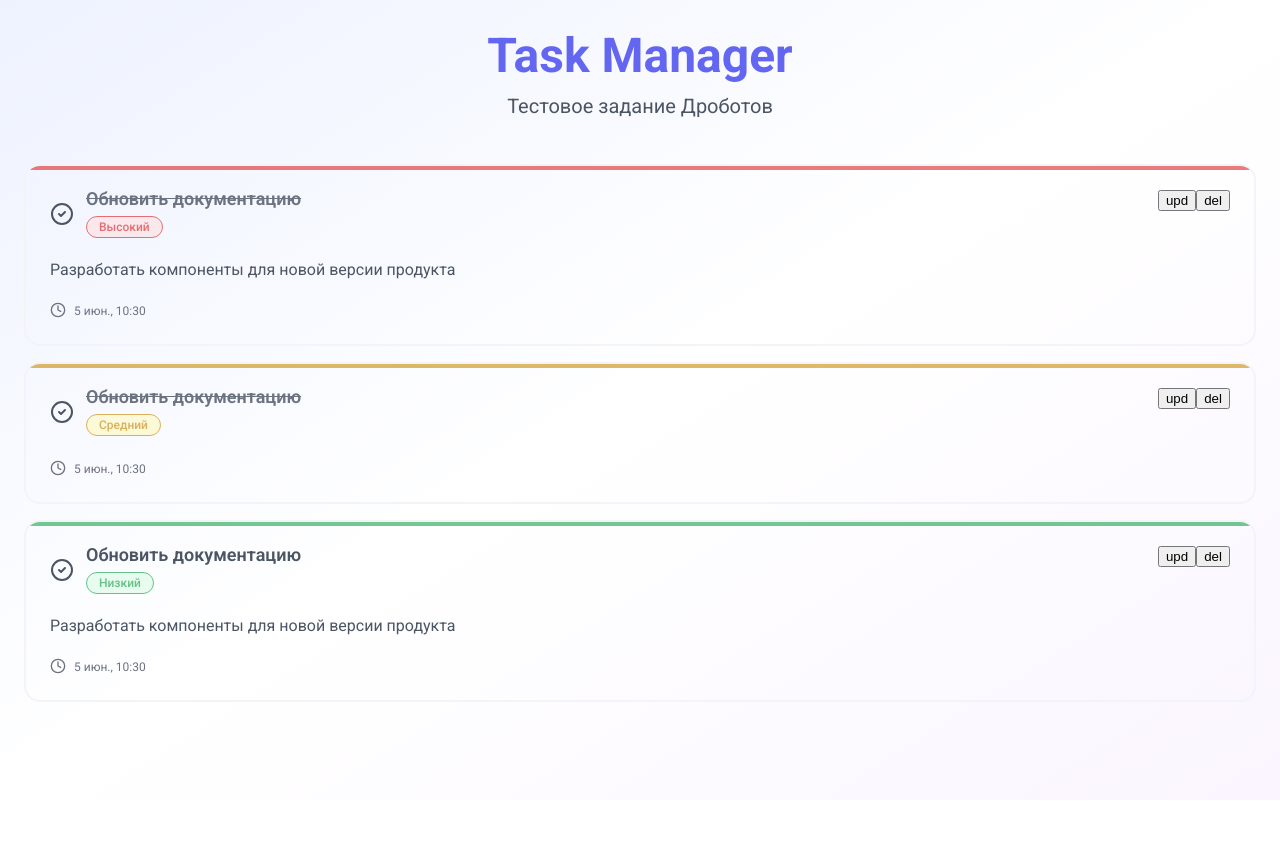
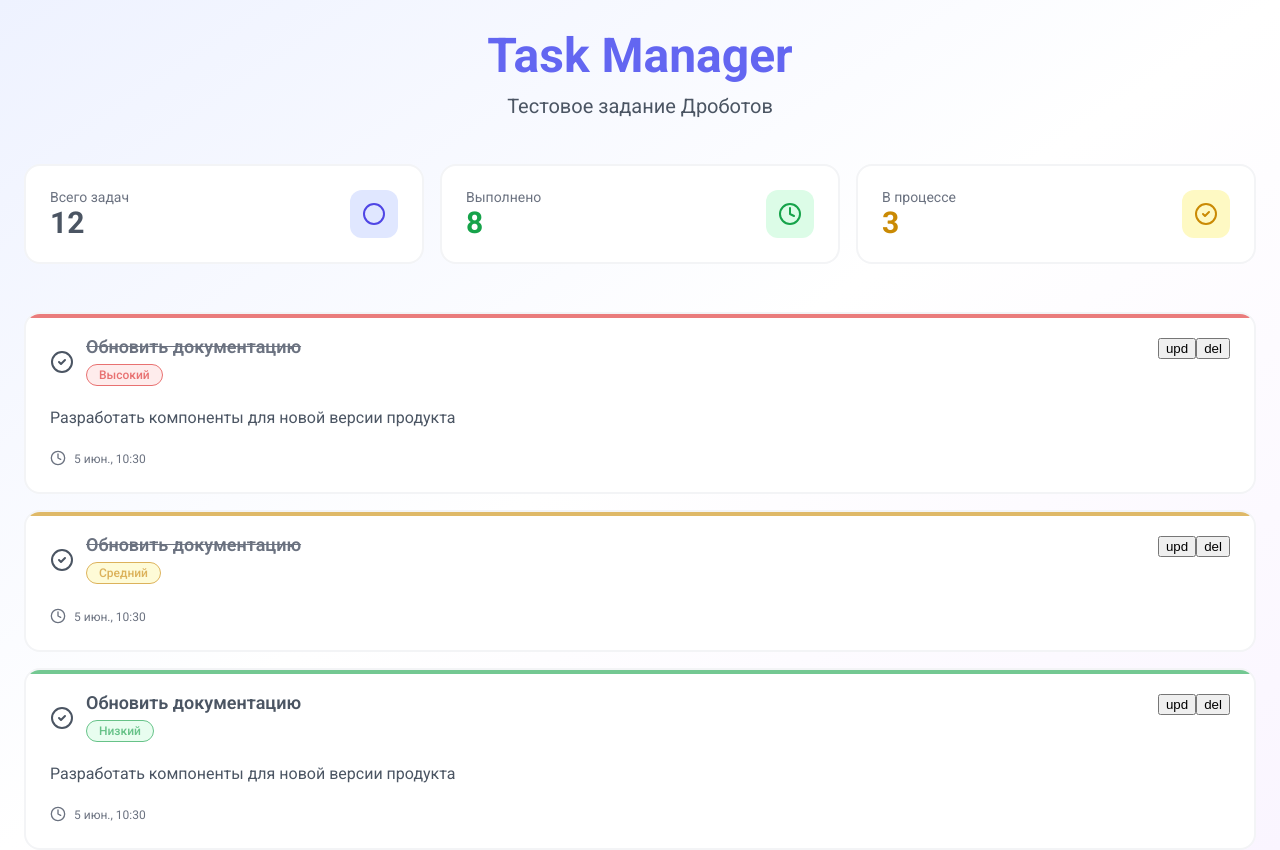
Before and after one commit to AlexDrobotov94/drobotov-sias-group-test-project, a React (Vite) app: page / in a window 1280 px wide. Before the commit the page ends 800 px from the top, so only its background shows below. Built offline with nearby package versions, Linux system fonts and the light colour scheme.

Commit message:
feat: added task total card

```diff
--- a/src/entities/task/index.ts
+++ b/src/entities/task/index.ts
@@ -1 +1,3 @@
+export { TaskTotalCard } from "./ui/task-total-card";
+
 export { TaskCard } from "./ui/task-card";
--- a/src/entities/task/ui/task-card.tsx
+++ b/src/entities/task/ui/task-card.tsx
@@ -9,15 +9,21 @@ type TaskCardProps = {
   description?: string;
   createdTime: string;
   priority: TaskPriority;
-  isDone: boolean;
+  isCompleted: boolean;
   checkAction: React.ReactNode;
   actions: React.ReactNode;
 };
 
 // TODO: плавное появление экшенов. Учесть мобильные устройства
 export function TaskCard(props: TaskCardProps) {
-  const { priority, isDone, description, createdTime, checkAction, actions } =
-    props;
+  const {
+    priority,
+    isCompleted,
+    description,
+    createdTime,
+    checkAction,
+    actions,
+  } = props;
 
   const renderBadge = () => {
     switch (priority) {
@@ -37,7 +43,7 @@ export function TaskCard(props: TaskCardProps) {
           <HeaderContainerInfo>
             {checkAction}
             <TitleContainer>
-              <Title $isDone={isDone}>Обновить документацию</Title>
+              <Title $isCompleted={isCompleted}>Обновить документацию</Title>
               {renderBadge()}
             </TitleContainer>
           </HeaderContainerInfo>
@@ -119,12 +125,13 @@ const TitleContainer = styled.div`
   gap: ${({ theme }) => theme.spacing.sm};
 `;
 
-const Title = styled.h3<{ $isDone: boolean }>`
+const Title = styled.h3<{ $isCompleted: boolean }>`
   font-size: ${({ theme }) => theme.fontSizes.md};
   font-weight: 600;
-  color: ${({ theme, $isDone }) =>
-    $isDone ? theme.colors.secondary : theme.colors.foreground};
-  text-decoration-line: ${({ $isDone }) => ($isDone ? "line-through" : "none")};
+  color: ${({ theme, $isCompleted }) =>
+    $isCompleted ? theme.colors.secondary : theme.colors.foreground};
+  text-decoration-line: ${({ $isCompleted }) =>
+    $isCompleted ? "line-through" : "none"};
 `;
 
 const TimeContainer = styled.div`
--- /dev/null
+++ b/src/entities/task/ui/task-total-card.tsx
@@ -0,0 +1,109 @@
+import { Card } from "@/shared/components/card";
+import styled from "styled-components";
+import { CheckCircle2, Circle, Clock } from "lucide-react";
+
+type TaskTotalStatus = "total" | "inProcess" | "done";
+
+type TasdkTotalCardProps = {
+  status: TaskTotalStatus;
+  total: number;
+};
+
+export function TaskTotalCard(props: TasdkTotalCardProps) {
+  const { status, total } = props;
+
+  const renderStatus = () => {
+    switch (status) {
+      case "total":
+        return "Всего задач";
+      case "inProcess":
+        return "В процессе";
+      case "done":
+        return "Выполнено";
+    }
+  };
+
+  const renderIcon = () => {
+    switch (status) {
+      case "total":
+        return <Circle />;
+      case "inProcess":
+        return <CheckCircle2 />;
+      case "done":
+        return <Clock />;
+    }
+  };
+
+  return (
+    <Card>
+      <Wrapper>
+        <InfoContainer>
+          <Status>{renderStatus()}</Status>
+          <Total $variant={status}>{total}</Total>
+        </InfoContainer>
+
+        <IconContainer $variant={status}>{renderIcon()}</IconContainer>
+      </Wrapper>
+    </Card>
+  );
+}
+
+const Wrapper = styled.div`
+  display: flex;
+  justify-content: space-between;
+  align-items: center;
+`;
+
+const InfoContainer = styled.div`
+  display: flex;
+  flex-direction: column;
+  gap: ${({ theme }) => theme.spacing.xs};
+`;
+
+const Status = styled.div`
+  font-size: ${({ theme }) => theme.fontSizes.medium};
+  color: ${({ theme }) => theme.colors.secondary};
+`;
+
+const Total = styled.div<{ $variant: TaskTotalStatus }>`
+  font-size: ${({ theme }) => theme.fontSizes["2xl"]};
+  font-weight: 700;
+  color: ${({ theme, $variant }) => {
+    switch ($variant) {
+      case "total":
+        return theme.colors.foreground;
+      case "inProcess":
+        return theme.colors.warningForeground;
+      case "done":
+        return theme.colors.successForeground;
+    }
+  }};
+`;
+
+const IconContainer = styled.div<{ $variant: TaskTotalStatus }>`
+  display: grid;
+  place-items: center;
+  width: 48px;
+  height: 48px;
+  border-radius: ${({ theme }) => theme.rounded.base};
+  color: ${({ theme, $variant }) => {
+    switch ($variant) {
+      case "total":
+        return theme.colors.doneForeground;
+      case "inProcess":
+        return theme.colors.warningForeground;
+      case "done":
+        return theme.colors.successForeground;
+    }
+  }};
+  background-color: ${({ theme, $variant }) => {
+    switch ($variant) {
+      case "total":
+        return theme.colors.doneBackground;
+      case "inProcess":
+        return theme.colors.warningBackground;
+      case "done":
+        return theme.colors.successBackground;
+    }
+  }};
+`;
--- a/src/pages/main/ui/main.tsx
+++ b/src/pages/main/ui/main.tsx
@@ -1,7 +1,7 @@
 import styled from "styled-components";
 import { Typography } from "@/shared/components/typograpy";
 import { Container } from "@/shared/components/container";
-import { TaskCard } from "@/entities/task";
+import { TaskCard, TaskTotalCard } from "@/entities/task";
 import { CheckCircle2 } from "lucide-react";
 
 export function MainPage() {
@@ -15,10 +15,16 @@ export function MainPage() {
           <Typography size="large">Тестовое задание Дроботов</Typography>
         </HeaderContainer>
 
+        <TasksTotalsListContainer>
+          <TaskTotalCard total={12} status="total" />
+          <TaskTotalCard total={8} status="done" />
+          <TaskTotalCard total={3} status="inProcess" />
+        </TasksTotalsListContainer>
+
         <TasksListContainer>
           <TaskCard
             priority="high"
-            isDone={true}
+            isCompleted={true}
             description="Разработать компоненты для новой версии продукта"
             createdTime="5 июн., 10:30"
             checkAction={<CheckCircle2 />}
@@ -31,7 +37,7 @@ export function MainPage() {
           />
           <TaskCard
             priority="medium"
-            isDone={true}
+            isCompleted={true}
             createdTime="5 июн., 10:30"
             checkAction={<CheckCircle2 />}
             actions={
@@ -43,7 +49,7 @@ export function MainPage() {
           />
           <TaskCard
             priority="low"
-            isDone={false}
+            isCompleted={false}
             description="Разработать компоненты для новой версии продукта"
             createdTime="5 июн., 10:30"
             checkAction={<CheckCircle2 />}
@@ -74,6 +80,12 @@ const HeaderContainer = styled.section`
   gap: ${({ theme }) => theme.spacing.md};
 `;
 
+const TasksTotalsListContainer = styled.div`
+  display: grid;
+  grid-template-columns: repeat(3, 1fr);
+  gap: ${({ theme }) => theme.spacing.md};
+`;
+
 const TasksListContainer = styled.div`
   display: flex;
   flex-direction: column;
--- a/src/shared/components/card.tsx
+++ b/src/shared/components/card.tsx
@@ -13,4 +13,5 @@ const Root = styled.article`
   border: 2px solid ${({ theme }) => theme.colors.border};
   padding: ${({ theme }) => theme.spacing.lg};
   border-radius: ${({ theme }) => theme.rounded.lg};
+  background-color: ${({ theme }) => theme.colors.white};
 `;
--- a/src/shared/layouts/root-layout.tsx
+++ b/src/shared/layouts/root-layout.tsx
@@ -5,8 +5,8 @@ export function RootLayout({ children }: { children: React.ReactNode }) {
 }
 
 const Root = styled.main`
-  width: 100vw;
-  height: 100vh;
+  /* width: 100vw;
+  height: 100vh; */
   display: flex;
   justify-content: center;
 `;
--- a/src/shared/styles/global.ts
+++ b/src/shared/styles/global.ts
@@ -127,8 +127,7 @@ table {
   border-collapse: collapse;
   border-spacing: 0;
 }
-
-body {
+html, body {
     font-family: 'Roboto', sans-serif;
     color: ${({ theme }) => theme.colors.foreground};
     background: linear-gradient(to bottom right, #eef2ff, #ffffff, #faf5ff);
--- a/src/shared/styles/theme.ts
+++ b/src/shared/styles/theme.ts
@@ -6,6 +6,7 @@ export const theme = {
     foreground: "#4b5563",
     secondary: "#6b7280",
     border: "#f3f4f6",
+    white: "#fff",
 
     doneForeground: "#4f46e5",
     doneBackground: "#e0e7ff",
@@ -32,6 +33,7 @@ export const theme = {
   rounded: {
     sm: "4px",
     md: "8px",
+    base: "12px",
     lg: "16px",
     full: "9999px",
   },
@@ -41,6 +43,8 @@ export const theme = {
     base: "16px",
     md: "18px",
     large: "20px",
+    xl: "24px",
+    "2xl": "30px",
     h1: "48px",
     h2: "36px",
     h3: "30px",
```
Lines whose indentation alone changed are shown as unchanged.
